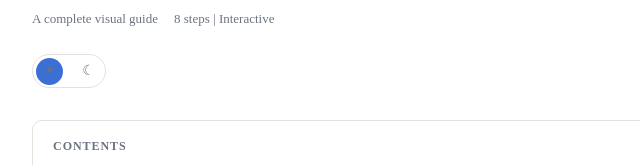
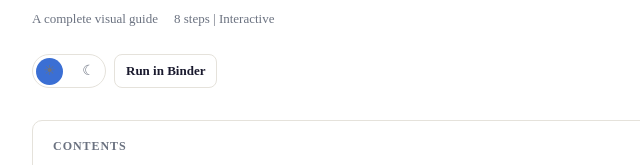
Before and after one commit to sabari-ui/Transformers, a plain HTML site: page index.html in a window 1280 px wide. Shown: the part 153-318 px from the top of the page, 132-772 px from the left. Drawn offline with Linux system fonts and the light colour scheme.

Commit message:
added binder and it nav in github pages

```diff
--- a/index.html
+++ b/index.html
@@ -48,6 +48,11 @@
         <span class="theme-switch-icon" aria-hidden="true">☾</span>
         <span class="theme-switch-thumb" aria-hidden="true"></span>
       </button>
+      <a class="colab-button"
+        href="https://mybinder.org/v2/gh/sabari-ui/Transformers/main?filepath=transformers.ipynb"
+        title="Run the companion notebook in Binder">
+        <span>Run in Binder</span>
+      </a>
     </div>
 
     <!-- TOC -->
@@ -1108,18 +1113,18 @@
 
     <h2 id="notebook">Explore The Code</h2>
     <p class="fade-in">The companion notebook implements the core Transformer ideas with runnable Python examples.
-      Open it in Colab to execute the cells and inspect the outputs without changing the original repository.</p>
+      Open it in Binder to execute the cells and inspect the outputs without changing the original repository.</p>
     <div class="notebook-actions fade-in">
       <a class="notebook-link primary"
-        href="https://colab.research.google.com/github/sabari-ui/Transformers/blob/main/transformers.ipynb">
-        Run in Google Colab
+        href="https://mybinder.org/v2/gh/sabari-ui/Transformers/main?filepath=transformers.ipynb">
+        Run in Binder
       </a>
       <a class="notebook-link"
         href="https://github.com/sabari-ui/Transformers/blob/main/transformers.ipynb">
         View notebook source
       </a>
     </div>
-    <p class="notebook-note fade-in">Visitors can run or modify their temporary Colab session, but they cannot overwrite
+    <p class="notebook-note fade-in">Visitors can run or modify their temporary Binder session, but they cannot overwrite
       the original notebook in this repository.</p>
 
     <!-- SUMMARY TABLE -->
--- a/styles.css
+++ b/styles.css
@@ -719,8 +719,32 @@
       display: flex;
       gap: 8px;
       flex-wrap: wrap;
+      align-items: center;
       margin: -24px 0 32px;
       font-family: var(--sans);
+    }
+
+    .colab-button {
+      height: 34px;
+      border: 1px solid var(--border);
+      border-radius: 8px;
+      padding: 0 11px;
+      display: inline-flex;
+      align-items: center;
+      gap: 7px;
+      color: var(--text);
+      background: #fff;
+      text-decoration: none;
+      font-size: 13px;
+      font-weight: 600;
+      transition: border-color 0.2s, background 0.2s, color 0.2s, transform 0.2s;
+    }
+
+    .colab-button:hover {
+      border-color: var(--enc);
+      background: var(--enc-bg);
+      color: var(--enc);
+      transform: translateY(-1px);
     }
 
     .mode-btn {
@@ -900,6 +924,7 @@
     body.dark-mode .head-card,
     body.dark-mode .mode-btn,
     body.dark-mode .theme-switch,
+    body.dark-mode .colab-button,
     body.dark-mode .text-input {
       background: #11131a;
     }
```
Also changed, not shown: 2 other files.
